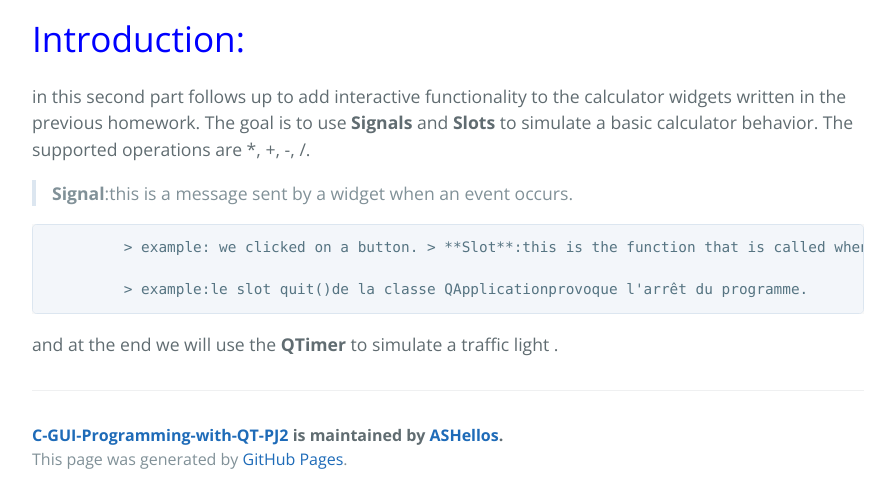
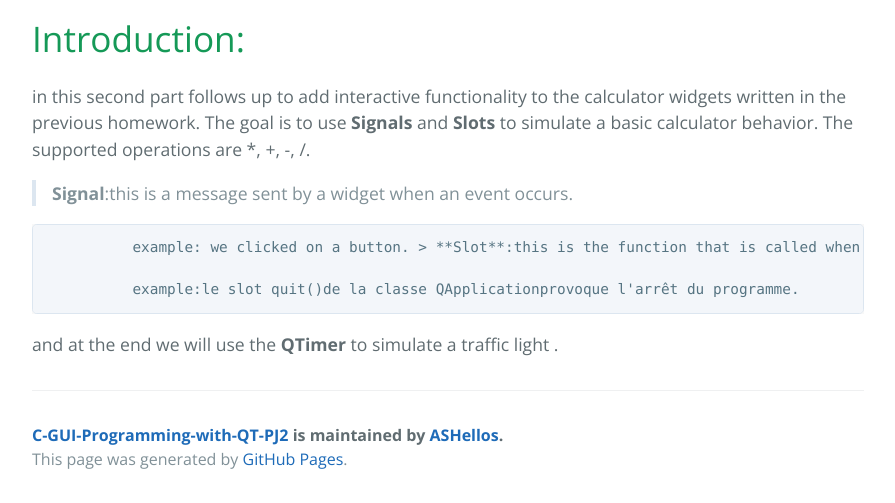
Before and after one commit to ASHellos/C-GUI-Programming-with-QT-PJ2, a Jekyll site: the page built from another-page.md, in a window 1280 px wide. Shown: the part 811-1314 px from the top of the page, without its empty margins (192-1087 px from the left). Built offline with Jekyll 4.4.1, drawn with Linux system fonts in a browser that asks for light colours; our own code applies the rules of GitHub Pages for plain Markdown files; part of the change alters nothing that is shown.

Commit message:
Update another-page.md

```diff
--- a/another-page.md
+++ b/another-page.md
@@ -4,14 +4,14 @@
 
 ![imageqtc++](https://user-images.githubusercontent.com/93833171/142740904-ae7f6458-f497-47b1-b81f-f530250d112c.png)
 
-# <span style="color:blue">Introduction:</span>
+# <span style="color⬛">Introduction:</span>
   in this second part follows up to add interactive functionality to the calculator widgets written in the previous homework. The goal is to use **Signals** and **Slots** to simulate a basic calculator behavior. The supported operations are *, +, -, /.
 
 > **Signal**:this is a message sent by a widget when an event occurs.
 
-             > example: we clicked on a button.
+              example: we clicked on a button.
 > **Slot**:this is the function that is called when an event has occurred. It is said that the signal calls the slot. Concretely, a slot is a method of a class.
 
-             > example:le slot quit()de la classe QApplicationprovoque l'arrêt du programme.
+              example:le slot quit()de la classe QApplicationprovoque l'arrêt du programme.
 
 and at the end we will use the **QTimer** to simulate a traffic light .
```
